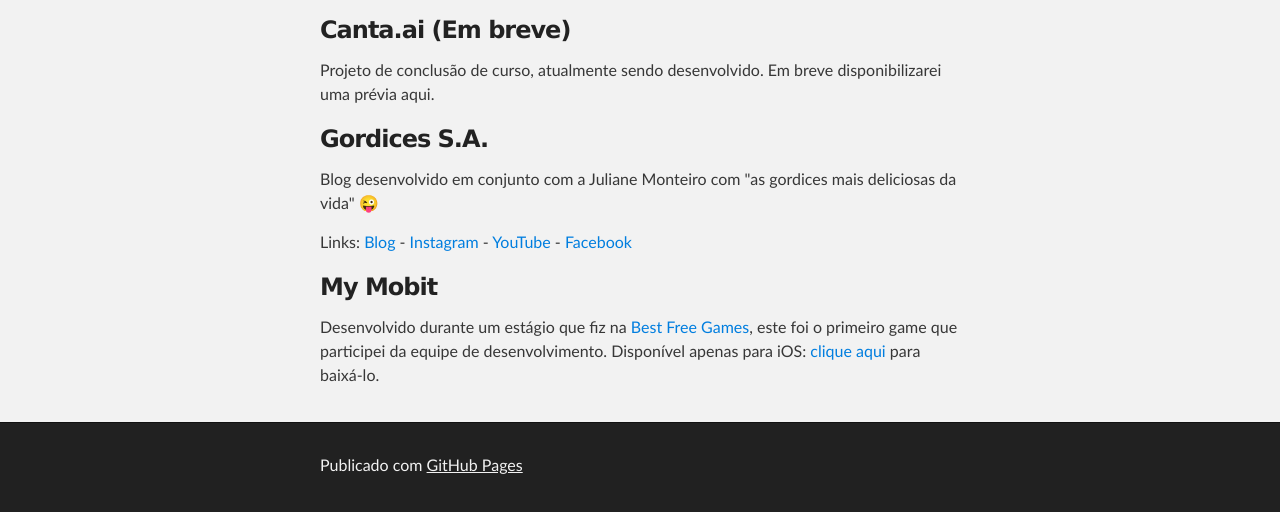
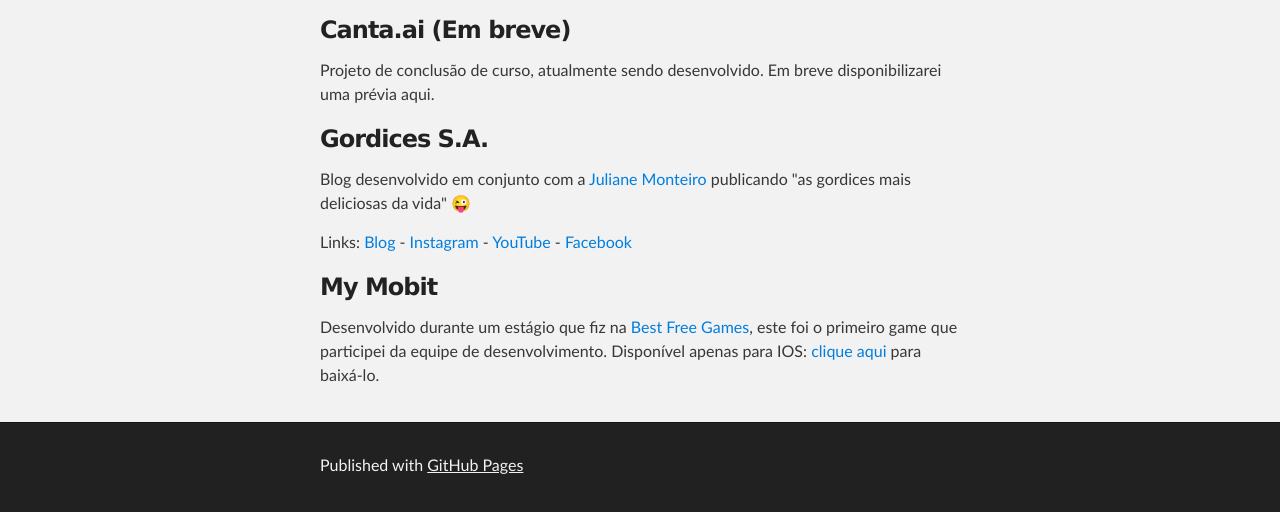
Before and after one commit to marcelocell/marcelocell.github.io, a plain HTML site: page index.html in a window 1280 px wide. Shown: the part 429-941 px from the top of the page. Drawn offline with Linux system fonts and the light colour scheme.

Commit message:
Replace master branch with page content via GitHub

```diff
--- a/index.html
+++ b/index.html
@@ -40,21 +40,21 @@
 <h3>
 <a id="gordices-sa" class="anchor" href="#gordices-sa" aria-hidden="true"><span aria-hidden="true" class="octicon octicon-link"></span></a>Gordices S.A.</h3>
 
-<p>Blog desenvolvido em conjunto com a Juliane Monteiro com "as gordices mais deliciosas da vida" <g-emoji alias="stuck_out_tongue_winking_eye" fallback-src="https://assets-cdn.github.com/images/icons/emoji/unicode/1f61c.png">😜</g-emoji></p>
+<p>Blog desenvolvido em conjunto com a <a href="http://www.julianemonteiro.com">Juliane Monteiro</a> publicando "as gordices mais deliciosas da vida" <g-emoji alias="stuck_out_tongue_winking_eye" fallback-src="https://assets-cdn.github.com/images/icons/emoji/unicode/1f61c.png">😜</g-emoji></p>
 
 <p>Links: <a href="https://gordicessa.wordpress.com/">Blog</a> - <a href="https://www.instagram.com/gordicessa">Instagram</a> - <a href="https://www.youtube.com/user/gordicessa">YouTube</a> - <a href="https://www.facebook.com/gordicessa">Facebook</a></p>
 
 <h3>
 <a id="my-mobit" class="anchor" href="#my-mobit" aria-hidden="true"><span aria-hidden="true" class="octicon octicon-link"></span></a>My Mobit</h3>
 
-<p>Desenvolvido durante um estágio que fiz na <a href="https://www.facebook.com/BestFreeGamesApps">Best Free Games</a>, este foi o primeiro game que participei da equipe de desenvolvimento. Disponível apenas para iOS: <a href="https://itunes.apple.com/app/id660903807">clique aqui</a> para baixá-lo.</p>
+<p>Desenvolvido durante um estágio que fiz na <a href="https://www.facebook.com/BestFreeGamesApps">Best Free Games</a>, este foi o primeiro game que participei da equipe de desenvolvimento. Disponível apenas para IOS: <a href="https://itunes.apple.com/app/id660903807">clique aqui</a> para baixá-lo.</p>
       </section>
     </div>
 
     <!-- FOOTER  -->
     <div id="footer_wrap" class="outer">
       <footer class="inner">
-        <p>Publicado com <a href="https://pages.github.com">GitHub Pages</a></p>
+        <p>Published with <a href="https://pages.github.com">GitHub Pages</a></p>
       </footer>
     </div>
 
--- a/params.json
+++ b/params.json
@@ -1,6 +1,6 @@
 {
   "name": "Marcelo Junior",
   "tagline": "Meu site pessoal (em construção)",
-  "body": "# Bem-vindo a minha página pessoal\r\nEsta página servirá para centralizar os meus projetos, mas no momento ela está em construção.\r\n\r\n### Canta.ai (Em breve)\r\nProjeto de conclusão de curso, atualmente sendo desenvolvido. Em breve disponibilizarei uma prévia aqui.\r\n\r\n### Gordices S.A.\r\nBlog desenvolvido em conjunto com a Juliane Monteiro com \"as gordices mais deliciosas da vida\" :stuck_out_tongue_winking_eye:\r\n\r\nLinks: [Blog](https://gordicessa.wordpress.com/) - [Instagram](https://www.instagram.com/gordicessa) - [YouTube](https://www.youtube.com/user/gordicessa) - [Facebook](https://www.facebook.com/gordicessa)\r\n\r\n### My Mobit\r\nDesenvolvido durante um estágio que fiz na [Best Free Games](https://www.facebook.com/BestFreeGamesApps), este foi o primeiro game que participei da equipe de desenvolvimento. Disponível apenas para IOS: [clique aqui](https://itunes.apple.com/app/id660903807) para baixá-lo.",
+  "body": "# Bem-vindo a minha página pessoal\r\nEsta página servirá para centralizar os meus projetos, mas no momento ela está em construção.\r\n\r\n### Canta.ai (Em breve)\r\nProjeto de conclusão de curso, atualmente sendo desenvolvido. Em breve disponibilizarei uma prévia aqui.\r\n\r\n### Gordices S.A.\r\nBlog desenvolvido em conjunto com a [Juliane Monteiro](http://www.julianemonteiro.com) publicando \"as gordices mais deliciosas da vida\" :stuck_out_tongue_winking_eye:\r\n\r\nLinks: [Blog](https://gordicessa.wordpress.com/) - [Instagram](https://www.instagram.com/gordicessa) - [YouTube](https://www.youtube.com/user/gordicessa) - [Facebook](https://www.facebook.com/gordicessa)\r\n\r\n### My Mobit\r\nDesenvolvido durante um estágio que fiz na [Best Free Games](https://www.facebook.com/BestFreeGamesApps), este foi o primeiro game que participei da equipe de desenvolvimento. Disponível apenas para IOS: [clique aqui](https://itunes.apple.com/app/id660903807) para baixá-lo.",
   "note": "Don't delete this file! It's used internally to help with page regeneration."
 }
```
